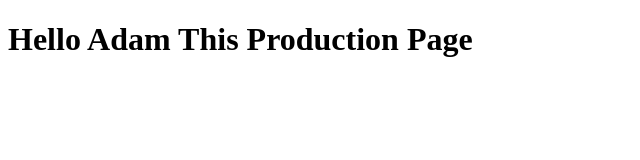
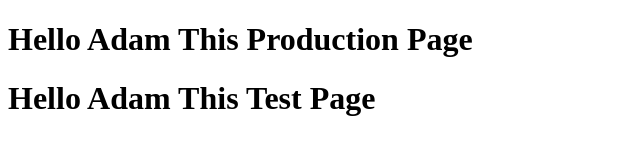
Before and after one commit to abenet-asnake/Adam-online, a plain HTML site: page index.html in a window 1280 px wide. Shown: the whole page, without its empty margins (0-640 px from the left). Drawn offline with Linux system fonts and the light colour scheme.

Commit message:
Test Branch File is created Test Page

```diff
--- a/index.html
+++ b/index.html
@@ -11,7 +11,7 @@
     </head>
     <body>
         <h1>Hello Adam This Production Page </h1>
-
+        <h1>Hello Adam This Test Page</h1>
         <script src="" async defer></script>
     </body>
 </html>
```
